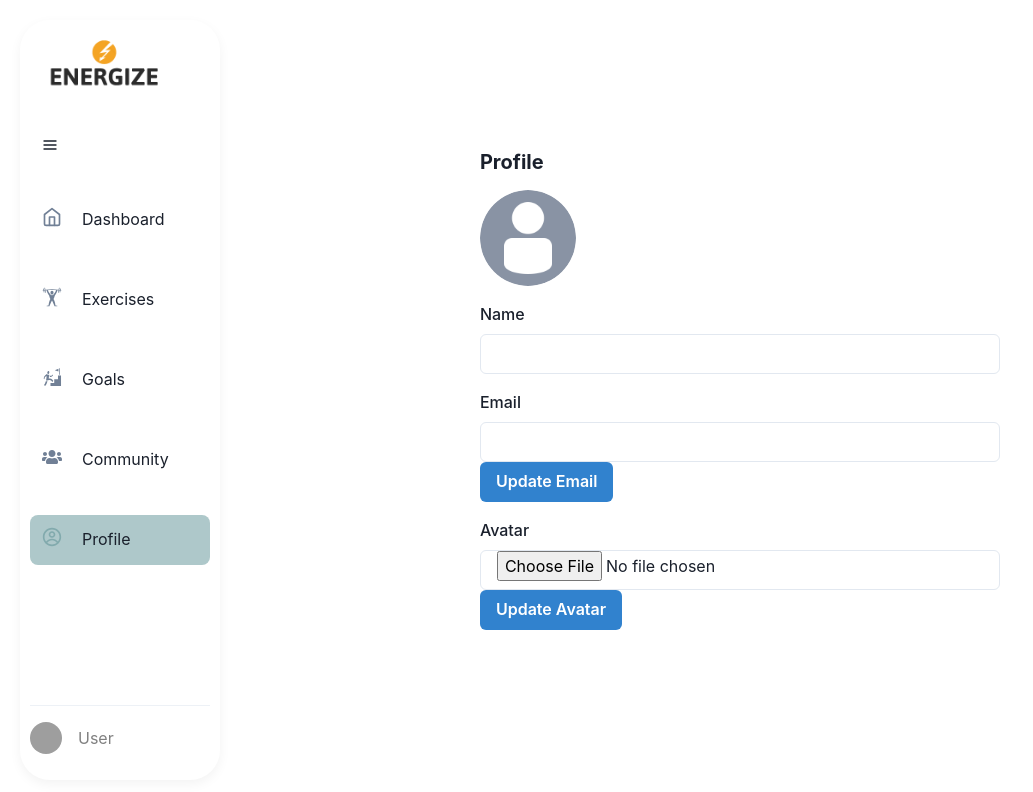
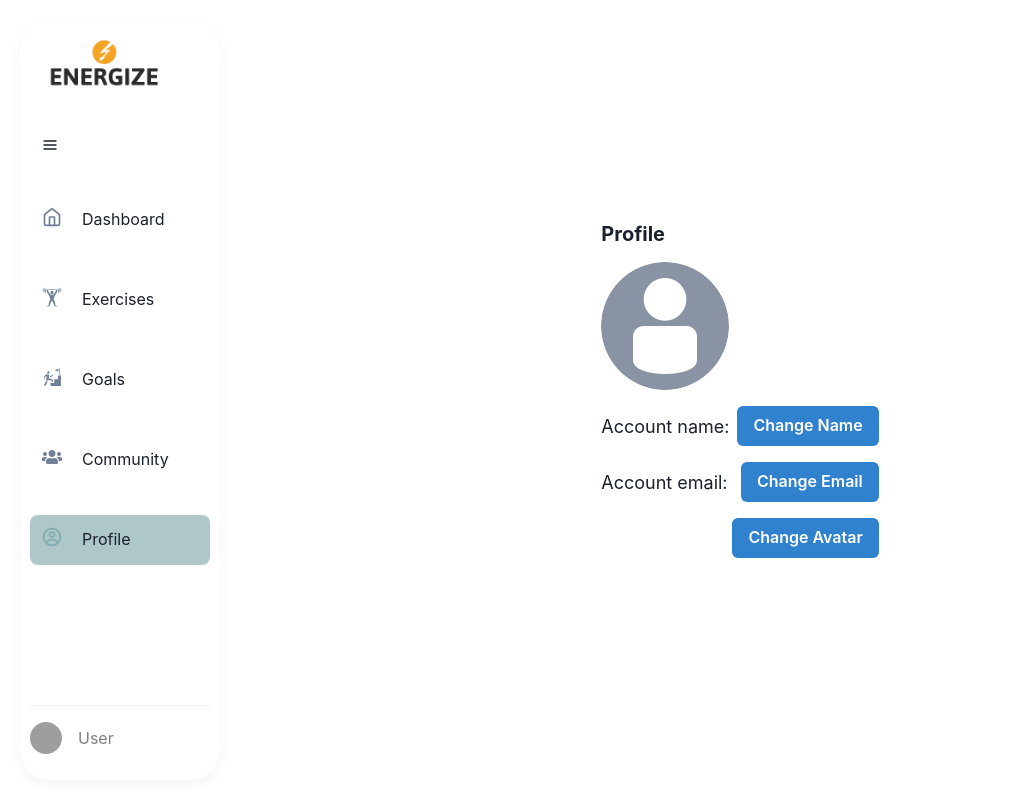
Before and after one commit to valgeorg97/enrgz-fit-tracker-app, a React app in the folder tracker/: page /profile in a window 1280 px wide. Shown: the top 792 px of the page, without its empty margins (0-1033 px from the left). Built offline with nearby package versions, Linux system fonts and the light colour scheme; no server answers; the database is empty; grey boxes are pictures that could not be loaded; the HTML template or start-up script is replaced by a standard one.

Commit message:
Add change name func.

```diff
--- a/tracker/src/views/Profile/Profile.jsx
+++ b/tracker/src/views/Profile/Profile.jsx
@@ -1,69 +1,126 @@
-import { useState,useContext } from 'react';
-import { Box, Button, FormControl, FormLabel, Input, VStack, Heading, Avatar } from '@chakra-ui/react';
+import { useState, useContext } from 'react';
+import { Box, Button, FormControl, FormLabel, Input, VStack,HStack, Heading, Avatar,Text } from '@chakra-ui/react';
 import { AuthContext } from '../../context/AuthContext';
-import {uploadPhoto,auth} from "../../services/firebase"
-import { updateEmail } from "firebase/auth";
-
+import { uploadPhoto, auth } from "../../services/firebase"
+import { updateEmail,updateProfile } from "firebase/auth";
 
 const Profile = () => {
-    const { name, setName, email, setEmail, photoURL, setPhotoURL, userID } = useContext(AuthContext);
+  const { name,setName,email, setEmail, photoURL, userID } = useContext(AuthContext);
+  const [changedName, setChangedName] = useState("");
   const [changedEmail, setChangedEmail] = useState("");
+  const [changedPhoto, setChangedPhoto] = useState(null)
+
   const [showEmailInputForm, setShowEmailInputForm] = useState(false);
-    const [changedPhoto, setChangedPhoto] = useState(null)
+  function handleShowEmailInputForm() {
+    setShowEmailInputForm((showEmailInputForm) => !showEmailInputForm);
+  }
+  const [showNameInputForm, setShowNameInputForm] = useState(false);
+  function handleShowNameInputForm() {
+    setShowNameInputForm((showNameInputForm) => !showNameInputForm);
+  }
+  const [showAvatarInputForm, setShowAvatarInputForm] = useState(false);
+  function handleShowAvatarInputForm() {
+    setShowAvatarInputForm((showAvatarInputForm) => !showAvatarInputForm);
+  }
 
 
   const handleChangeName = (event) => {
-    setName((prevUser) => ({ ...prevUser, name: event.target.value }));
+    setChangedName(event.target.value);
   };
+  function changeTheName() {
+    updateProfile(auth.currentUser, {displayName: changedName}).then(() => {
+        setName(changedName)
+    })
+
+  }
+
+
 
   const handleChangeEmail = (event) => {
-    setChangedEmail(event)
+    setChangedEmail(event.target.value);
   };
   function changeTheEmail() {
     updateEmail(auth.currentUser, changedEmail).then(() => {
       setEmail(changedEmail);
-      setShowEmailInputForm(false);
     });
   }
-  function handleShowEmailInputForm() {
-    setShowEmailInputForm((showEmailInputForm) => !showEmailInputForm);
-  }
+
+
 
   const handleChangeAvatar = (event) => {
-    setChangedPhoto(event);
+    setChangedPhoto(event.target.files[0]);
   };
-
   function handleUploadPhoto(changedPhoto) {
     if (changedPhoto) {
       uploadPhoto(changedPhoto, userID);
     }
   }
 
+
+
   return (
+
 <Box p={4}>
   <VStack spacing={4} align="start">
     <Heading size="md">Profile</Heading>
 
-        <Avatar size="xl" name={name} src={photoURL} />
+    <Avatar size="2xl" name={name} src={photoURL} />
+
+    <VStack spacing={2} align="start" w="100%">
+      <HStack justify="space-between" w="100%">
+        <Text fontSize="lg">{`Account name: ${name}`}</Text>
+        <Button onClick={handleShowNameInputForm} colorScheme="blue">
+          {showNameInputForm ? "Cancel" : "Change Name"}
+        </Button>
+      </HStack>
+      {showNameInputForm && (
         <FormControl id="name">
           <FormLabel>Name</FormLabel>
-          <Input type="text" value={name} onChange={handleChangeName} />
+          <Input type="text" onChange={handleChangeName} />
+          <Button onClick={changeTheName} colorScheme="blue" alignSelf="flex-end">
+            Update Name
+          </Button>
         </FormControl>
+      )}
+    </VStack>
 
+    <VStack spacing={2} align="start" w="100%">
+      <HStack justify="space-between" w="100%">
+        <Text fontSize="lg">{`Account email: ${email}`}</Text>
+        <Button onClick={handleShowEmailInputForm} colorScheme="blue">
+          {showEmailInputForm ? "Cancel" : "Change Email"}
+        </Button>
+      </HStack>
+      {showEmailInputForm && (
         <FormControl id="email">
           <FormLabel>Email</FormLabel>
-          <Input type="email" value={email} onChange={(e) => handleChangeEmail(e.target.value)} />
-          <Button onClick={() => changeTheEmail()} colorScheme="blue">Update Email</Button>
+          <Input type="email" onChange={handleChangeEmail} />
+          <Button onClick={changeTheEmail} colorScheme="blue" alignSelf="flex-end">
+            Update Email
+          </Button>
+        </FormControl>
+      )}
+    </VStack>
 
-        </FormControl>
-
+    <HStack justify="flex-end" w="100%">
+      <Button onClick={handleShowAvatarInputForm} colorScheme="blue">
+        {showAvatarInputForm ? "Cancel" : "Change Avatar"}
+      </Button>
+      {showAvatarInputForm && (
         <FormControl id="avatar">
           <FormLabel>Avatar</FormLabel>
-          <Input type="file" onChange={(e) => handleChangeAvatar(e.target.files[0])} />
-          <Button onClick={() => handleUploadPhoto(changedPhoto)} colorScheme="blue">Update Avatar</Button>
+          <Input type="file" onChange={handleChangeAvatar} />
+          {changedPhoto && (
+            <Button onClick={() => handleUploadPhoto(changedPhoto)} colorScheme="blue">
+              Update Avatar
+            </Button>
+          )}
         </FormControl>
+      )}
+    </HStack>
   </VStack>
 </Box>
+
   );
 };
 
```
Lines whose indentation alone changed are shown as unchanged.
